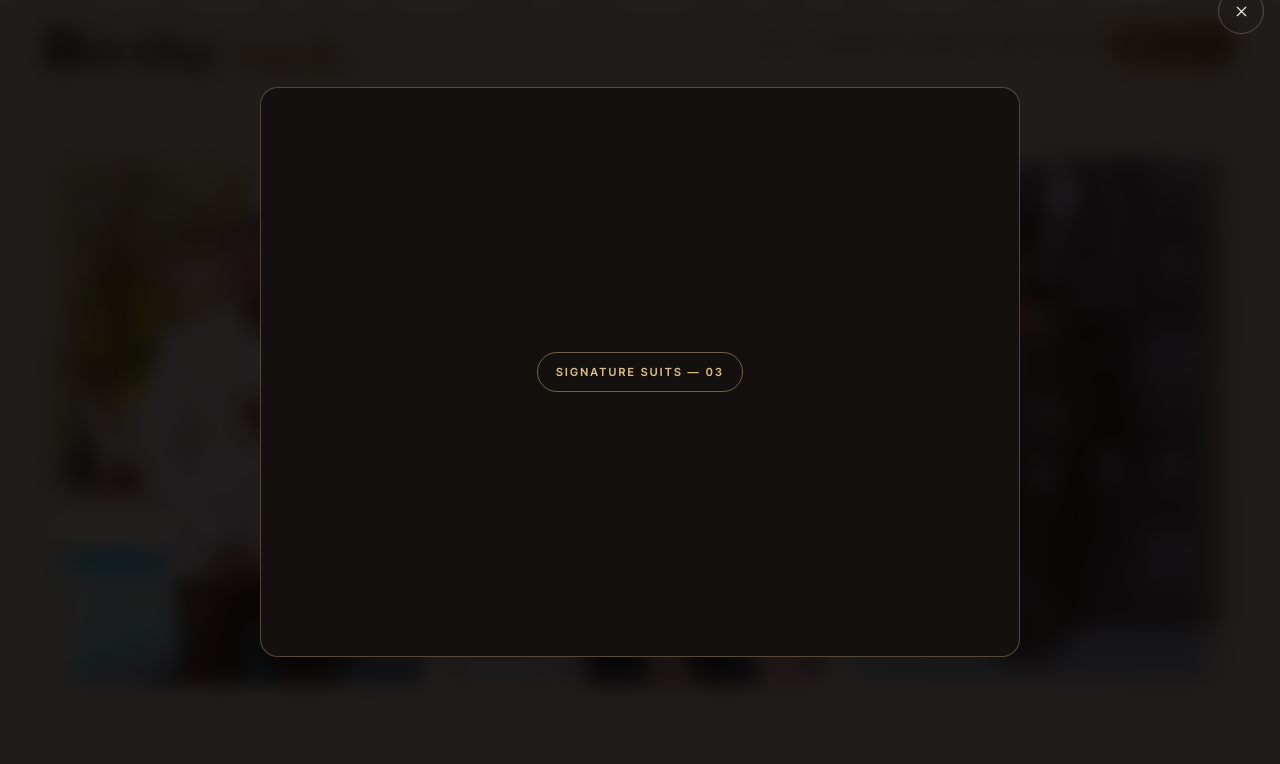
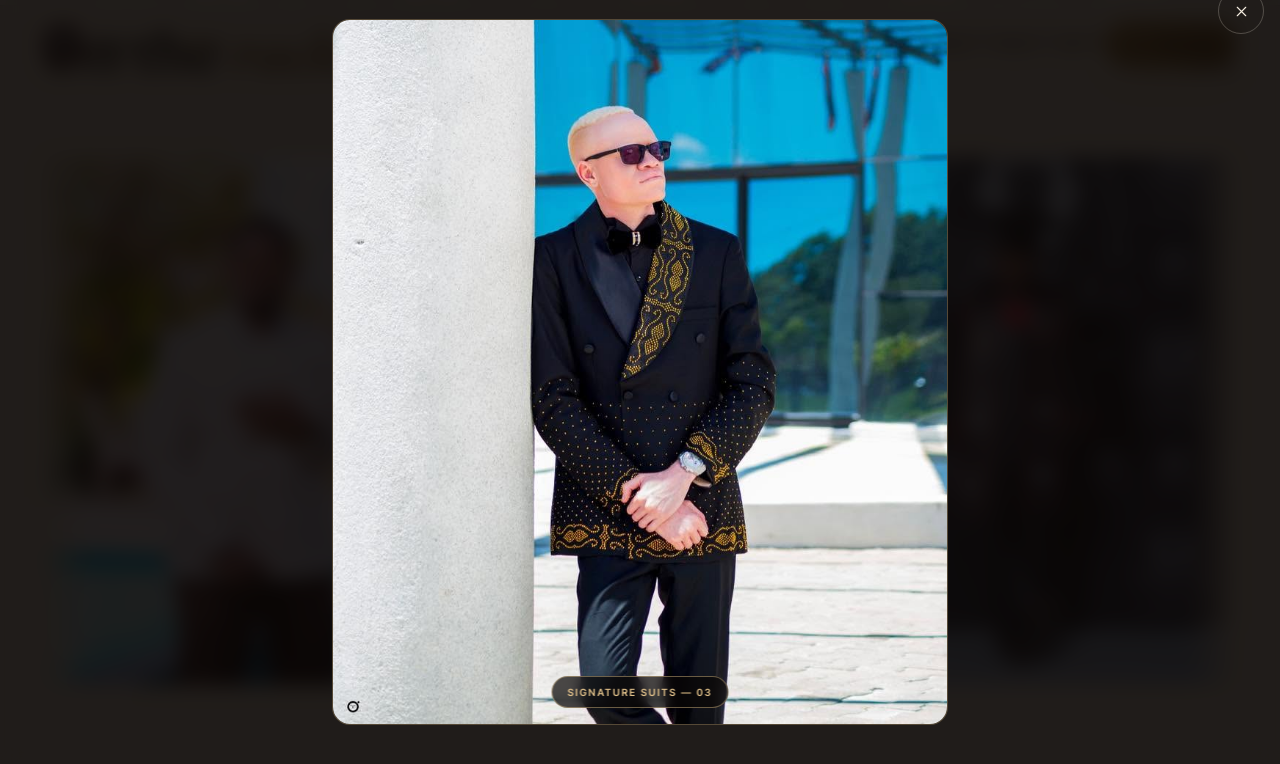
Before and after one commit to bird-kasper/signaturesuits, a plain HTML site: page index.html in a window 1280 px wide. Both pictures are taken after a click on the button "03". Shown: the part 3295-4059 px from the top of the page. Drawn offline with Linux system fonts and the light colour scheme.

Commit message:
Fix HTML entities and enhance lightbox functionality

```diff
--- a/index.html
+++ b/index.html
@@ -3,18 +3,18 @@
 <head>
 <meta charset="utf-8">
 <meta name="viewport" content="width=device-width, initial-scale=1">
-<title>Signature Suits — Tailoring & Suits in Bulawayo, Zimbabwe</title>
+<title>Signature Suits — Tailoring &amp; Suits in Bulawayo, Zimbabwe</title>
 <meta name="description" content="Signature Suits, Bulawayo. High-quality suits crafted in Turkey — grooms suits, bridal suits, tuxedos, 3-piece suits, lady suits, shoes and more.">
 <meta name="theme-color" content="#0d0b09">
 <link rel="canonical" href="https://example.com/">
 
 <meta property="og:type" content="website">
 <meta property="og:site_name" content="Signature Suits">
-<meta property="og:title" content="Signature Suits — Tailoring & Suits in Bulawayo">
+<meta property="og:title" content="Signature Suits — Tailoring &amp; Suits in Bulawayo">
 <meta property="og:description" content="High-quality suits crafted in Turkey. Grooms suits, bridal suits, tuxedos, 3-piece suits, lady suits, shoes and more — in the heart of Bulawayo.">
 <meta property="og:url" content="https://example.com/">
 <meta name="twitter:card" content="summary">
-<meta name="twitter:title" content="Signature Suits — Tailoring & Suits in Bulawayo">
+<meta name="twitter:title" content="Signature Suits — Tailoring &amp; Suits in Bulawayo">
 <meta name="twitter:description" content="High-quality suits crafted in Turkey. Grooms suits, bridal suits, tuxedos, 3-piece suits, lady suits, shoes and more — in the heart of Bulawayo.">
 
 <link rel="icon" href="fav.png" type="image/png">
@@ -2236,8 +2236,9 @@ body.hero-in .hero-title .mask:nth-child(3) > span{ transition-delay: .24s; }
 .lightbox.open{ opacity: 1; visibility: visible; }
 
 .lb-box{
-  width: min(760px, 100%);
-  aspect-ratio: 4 / 3;
+  position: relative;
+  width: auto;
+  max-width: min(880px, 100%);
   border-radius: 18px;
   border: 1px solid rgba(224,192,138,.32);
   background: #14100e;
@@ -2248,6 +2249,15 @@ body.hero-in .hero-title .mask:nth-child(3) > span{ transition-delay: .24s; }
   overflow: hidden;
 }
 .lightbox.open .lb-box{ transform: scale(1); }
+
+.lb-box img{
+  display: block;
+  width: auto;
+  height: auto;
+  max-width: 100%;
+  max-height: calc(100svh - 96px);
+  object-fit: contain;
+}
 
 .lb-tag{
   padding: 10px 18px;
@@ -2258,6 +2268,29 @@ body.hero-in .hero-title .mask:nth-child(3) > span{ transition-delay: .24s; }
   letter-spacing: .2em;
   text-transform: uppercase;
   color: #e0c08a;
+}
+
+.lb-box .lb-tag{
+  position: absolute;
+  left: 50%;
+  bottom: 16px;
+  transform: translateX(-50%);
+  padding: 7px 15px;
+  font-size: .62rem;
+  letter-spacing: .18em;
+  background: rgba(10, 7, 6, .72);
+  -webkit-backdrop-filter: blur(6px);
+  backdrop-filter: blur(6px);
+  white-space: nowrap;
+}
+
+.lb-box .lb-tag--solo{
+  position: static;
+  transform: none;
+  margin: 22px;
+  background: transparent;
+  -webkit-backdrop-filter: none;
+  backdrop-filter: none;
 }
 
 .lb-x{
@@ -2529,6 +2562,7 @@ body.hero-in .hero-title .mask:nth-child(3) > span{ transition-delay: .24s; }
   .stack .look-card{ transition: none !important; }
   .stack .look-card.peek { transform: none !important; }
 }
+
 </style>
 </head>
 
@@ -3477,7 +3511,7 @@ body.hero-in .hero-title .mask:nth-child(3) > span{ transition-delay: .24s; }
 </button>
 
 <!-- ============================================================
-     LIGHTBOX
+     LIGHTBOX — shows the full lookbook photo (1.jpg – 6.jpg)
      ============================================================ -->
 <div class="lightbox" id="lightbox" role="dialog" aria-modal="true" aria-label="Photo preview" hidden>
   <button class="lb-x" id="lbX" aria-label="Close preview">
@@ -3669,21 +3703,40 @@ body.hero-in .hero-title .mask:nth-child(3) > span{ transition-delay: .24s; }
   });
 
   /* ----------------------------------------------------------
-     LIGHTBOX
+     LIGHTBOX — full-size lookbook photo
      ---------------------------------------------------------- */
   var lb = document.getElementById('lightbox');
   var lbBox = document.getElementById('lbBox');
   var lbX = document.getElementById('lbX');
   var lastFocus = null;
 
-  function openLightbox(label) {
+  function openLightbox(src, label) {
     if (!lb) { return; }
     lastFocus = document.activeElement;
     lbBox.innerHTML = '';
-    var tag = document.createElement('span');
-    tag.className = 'lb-tag';
-    tag.textContent = label || 'Add photo';
-    lbBox.appendChild(tag);
+
+    var caption = document.createElement('span');
+    caption.className = 'lb-tag';
+    caption.textContent = label || 'Signature Suits';
+
+    function withoutPhoto() {
+      lbBox.innerHTML = '';
+      caption.className = 'lb-tag lb-tag--solo';
+      lbBox.appendChild(caption);
+    }
+
+    if (src) {
+      var img = document.createElement('img');
+      img.src = src;
+      img.alt = label || 'Signature Suits look';
+      img.decoding = 'async';
+      img.addEventListener('error', withoutPhoto, { once: true });
+      lbBox.appendChild(img);
+      lbBox.appendChild(caption);
+    } else {
+      withoutPhoto();
+    }
+
     lb.hidden = false;
     requestAnimationFrame(function () { lb.classList.add('open'); });
     document.body.classList.add('is-locked');
@@ -3734,7 +3787,7 @@ body.hero-in .hero-title .mask:nth-child(3) > span{ transition-delay: .24s; }
         '<span class="look-num">' + data.num + '</span>';
       if (!noLightbox) {
         btn.addEventListener('click', function () {
-          openLightbox('Signature Suits — ' + data.num);
+          openLightbox(data.src, 'Signature Suits — ' + data.num);
         });
       }
       return btn;
```
